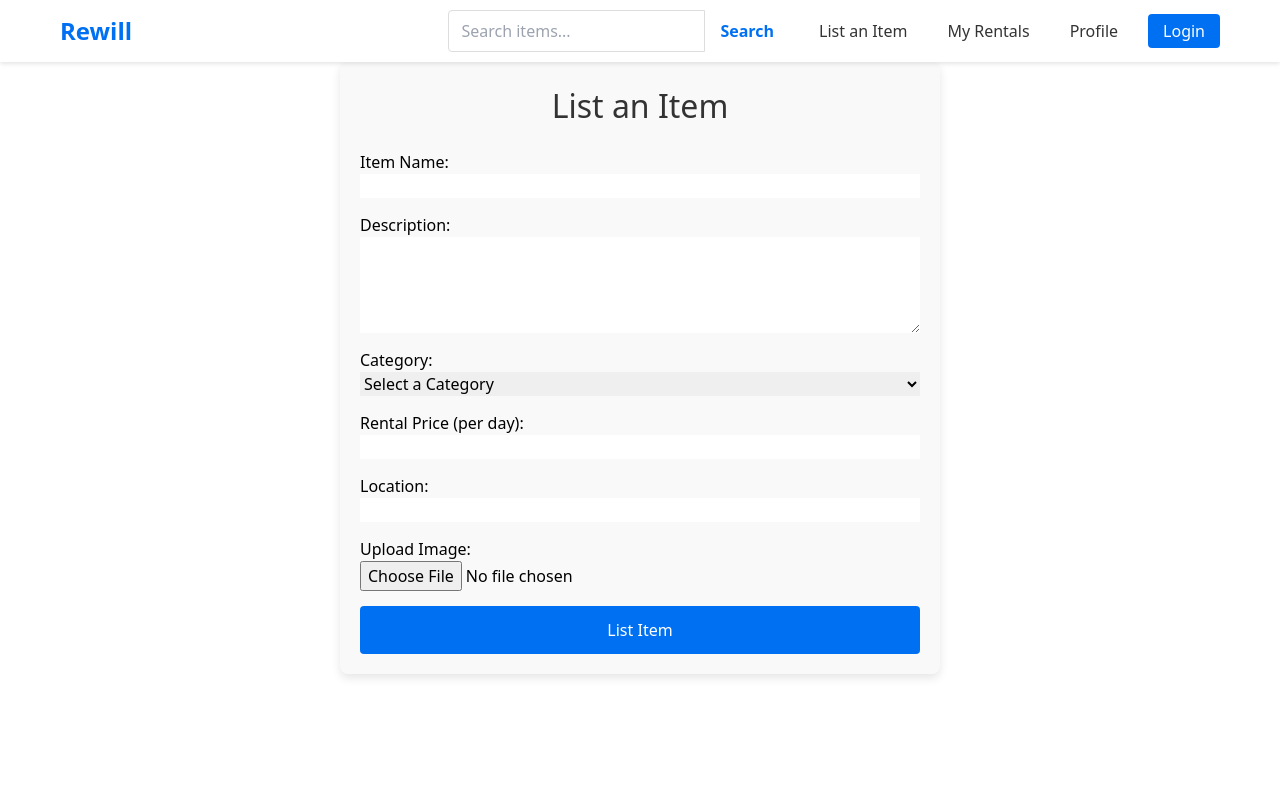
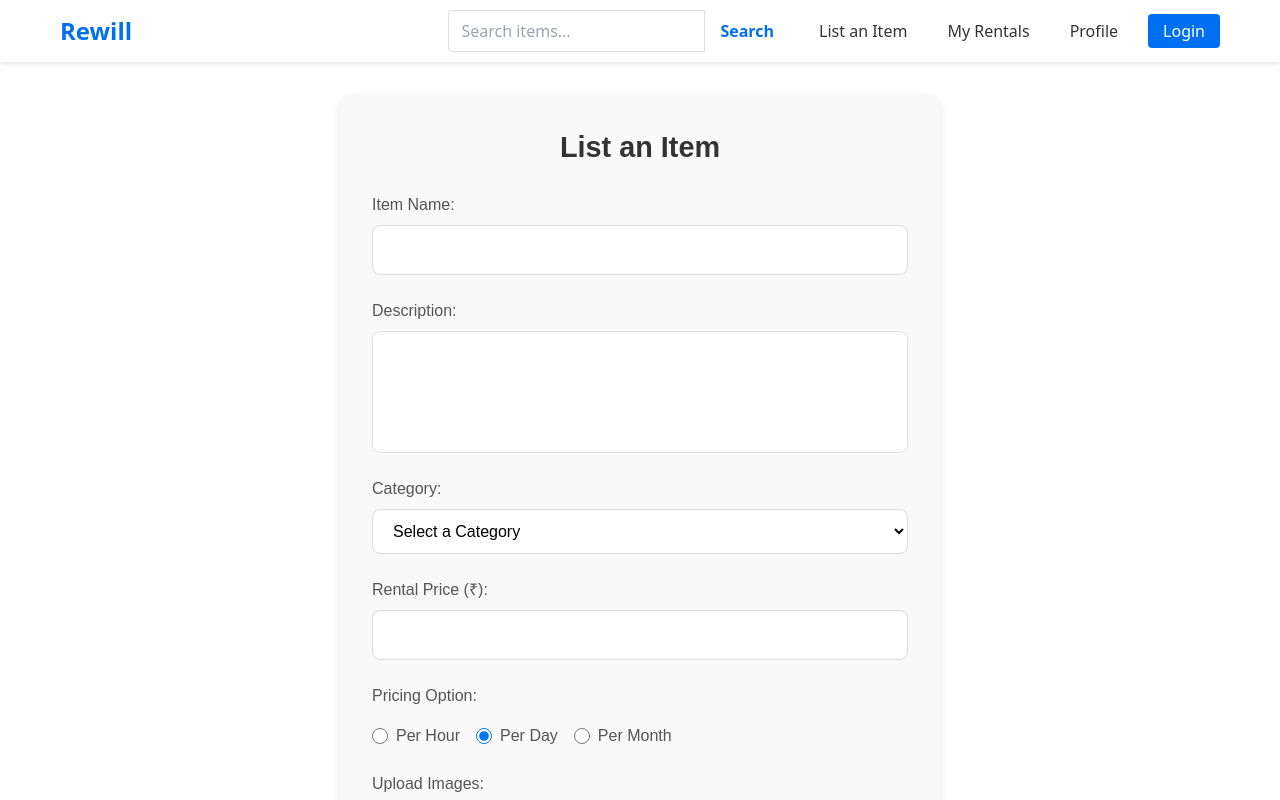
Before and after one commit to lohithreddym4/rewill, a Next.js app: page /items/create in a window 1280 px wide. Shown: the top 800 px of the page. Built offline with nearby package versions, Linux system fonts and the light colour scheme.

Commit message:
fixed list an item page

```diff
--- a/src/components/ListForm.js
+++ b/src/components/ListForm.js
@@ -9,9 +9,12 @@ const ListForm = () => {
     description: "",
     category: "",
     price: "",
+    pricingOption: "perDay", // Default to 'perDay'
     location: "",
-    image: null,
+    images: [],
+    thumbnail: null, // To store the selected thumbnail
   });
+  const [previewImage, setPreviewImage] = useState(null);
 
   const handleChange = (e) => {
     const { name, value } = e.target;
@@ -22,18 +25,28 @@ const ListForm = () => {
   };
 
   const handleImageUpload = (e) => {
+    const files = Array.from(e.target.files);
     setFormData((prev) => ({
       ...prev,
-      image: e.target.files[0],
+      images: [...prev.images, ...files],
+    }));
+  };
+
+  const handleImageClick = (image) => {
+    setPreviewImage(URL.createObjectURL(image));
+  };
+
+  const handleThumbnailSelect = (image) => {
+    setFormData((prev) => ({
+      ...prev,
+      thumbnail: image,
     }));
   };
 
   const handleSubmit = (e) => {
     e.preventDefault();
-
-    // Submit the form (Replace this with API call later)
     console.log("Item listed:", formData);
-    alert("Item successfully listed!");
+    alert("Item successfully listed with thumbnail!");
   };
 
   return (
@@ -43,38 +56,41 @@ const ListForm = () => {
       <form className={styles.form} onSubmit={handleSubmit}>
         {/* Item Name */}
         <div className={styles.formGroup}>
-          <label className="label" htmlFor="name">Item Name:</label>
-          <input className="input"
+          <label className={styles.label} htmlFor="name">Item Name:</label>
+          <input
             type="text"
             id="name"
             name="name"
             value={formData.name}
             onChange={handleChange}
+            className={styles.input}
             required
           />
         </div>
 
         {/* Description */}
         <div className={styles.formGroup}>
-          <label className="label" htmlFor="description">Description:</label>
-          <textarea className="textarea"
+          <label className={styles.label} htmlFor="description">Description:</label>
+          <textarea
             id="description"
             name="description"
             value={formData.description}
             onChange={handleChange}
             rows="4"
+            className={styles.textarea}
             required
           />
         </div>
 
         {/* Category */}
         <div className={styles.formGroup}>
-          <label className="label" htmlFor="category">Category:</label>
-          <select className="select"
+          <label className={styles.label} htmlFor="category">Category:</label>
+          <select
             id="category"
             name="category"
             value={formData.category}
             onChange={handleChange}
+            className={styles.select}
             required
           >
             <option value="">Select a Category</option>
@@ -85,37 +101,103 @@ const ListForm = () => {
           </select>
         </div>
 
-        {/* Price */}
+        {/* Rental Price */}
         <div className={styles.formGroup}>
-          <label className="label" htmlFor="price">Rental Price (per day):</label>
-          <input className="input"
+          <label className={styles.label} htmlFor="price">Rental Price (₹):</label>
+          <input
             type="number"
             id="price"
             name="price"
             value={formData.price}
             onChange={handleChange}
+            className={styles.input}
             required
           />
         </div>
 
-        {/* Location */}
+        {/* Pricing Options */}
         <div className={styles.formGroup}>
-          <label className="label" htmlFor="location">Location:</label>
-          <input className="input"
-            type="text"
-            id="location"
-            name="location"
-            value={formData.location}
-            onChange={handleChange}
-            required
-          />
+          <label className={styles.label}>Pricing Option:</label>
+          <div className={styles.radioGroup}>
+            <label className={styles.radioLabel}>
+              <input
+                type="radio"
+                name="pricingOption"
+                value="perHour"
+                checked={formData.pricingOption === "perHour"}
+                onChange={handleChange}
+                className={styles.radioInput}
+              />
+              Per Hour
+            </label>
+            <label className={styles.radioLabel}>
+              <input
+                type="radio"
+                name="pricingOption"
+                value="perDay"
+                checked={formData.pricingOption === "perDay"}
+                onChange={handleChange}
+                className={styles.radioInput}
+              />
+              Per Day
+            </label>
+            <label className={styles.radioLabel}>
+              <input
+                type="radio"
+                name="pricingOption"
+                value="perMonth"
+                checked={formData.pricingOption === "perMonth"}
+                onChange={handleChange}
+                className={styles.radioInput}
+              />
+              Per Month
+            </label>
+          </div>
         </div>
 
         {/* Image Upload */}
         <div className={styles.formGroup}>
-          <label className="label" htmlFor="image">Upload Image:</label>
-          <input className="input" type="file" id="image" name="image" onChange={handleImageUpload} required />
+          <label className={styles.label} htmlFor="images">Upload Images:</label>
+          <input
+            type="file"
+            id="images"
+            name="images"
+            accept="image/*"
+            multiple
+            onChange={handleImageUpload}
+            className={styles.input}
+          />
         </div>
+
+        {/* Image Thumbnails */}
+        <div className={styles.imagePreview}>
+          {formData.images.map((image, index) => (
+            <div key={index} className={styles.imageContainer}>
+              <img
+                src={URL.createObjectURL(image)}
+                alt={`Preview ${index + 1}`}
+                className={styles.previewImage}
+                onClick={() => handleImageClick(image)}
+              />
+              <button
+                type="button"
+                className={`${styles.thumbnailButton} ${
+                  formData.thumbnail === image ? styles.selectedThumbnail : ""
+                }`}
+                onClick={() => handleThumbnailSelect(image)}
+              >
+                {formData.thumbnail === image ? "Selected" : "Set as Thumbnail"}
+              </button>
+            </div>
+          ))}
+        </div>
+
+        {/* Enlarged Image Preview */}
+        {previewImage && (
+          <div className={styles.previewOverlay} onClick={() => setPreviewImage(null)}>
+            <img src={previewImage} alt="Preview" className={styles.previewLarge} />
+          </div>
+        )}
 
         {/* Submit Button */}
         <button type="submit" className={styles.submitButton}>
--- a/src/styles/ListPage.module.css
+++ b/src/styles/ListPage.module.css
@@ -1,62 +1,262 @@
+/* ListPage.module.css */
 .container {
   max-width: 600px;
-    margin: 0 auto;
-    padding: 20px;
-    background-color: #f9f9f9;
-    border-radius: 8px;
-    box-shadow: 0px 4px 10px rgba(0, 0, 0, 0.1);
+  margin: 2rem auto;
+  padding: 2rem;
+  background: #f9f9f9;
+  border-radius: 12px;
+  box-shadow: 0 4px 10px rgba(0, 0, 0, 0.1);
+  font-family: "Arial", sans-serif;
 }
 
 .title {
-    font-size: 2rem;
-    margin-bottom: 20px;
+  font-size: 1.8rem;
+  font-weight: bold;
   text-align: center;
+  margin-bottom: 1.5rem;
   color: #333;
 }
 
 .form {
   display: flex;
   flex-direction: column;
-    gap: 15px;
+  gap: 1.5rem;
 }
 
 .formGroup {
   display: flex;
   flex-direction: column;
+  gap: 0.5rem;
 }
 
 .label {
   font-size: 1rem;
-    margin-bottom: 5px;
+  font-weight: 500;
   color: #555;
 }
 
-  .input, .select, .textarea {
-    padding: 10px;
+.input,
+.textarea,
+.select {
+  width: 100%;
+  padding: 0.75rem 1rem;
   font-size: 1rem;
   border: 1px solid #ddd;
-    border-radius: 4px;
+  border-radius: 8px;
+  background: #fff;
+  transition: all 0.3s ease;
+  outline: none;
+}
+
+.input:focus,
+.textarea:focus,
+.select:focus {
+  border-color: #007bff;
+  box-shadow: 0 0 5px rgba(0, 123, 255, 0.4);
 }
 
 .textarea {
   resize: none;
 }
 
-  .input[type="file"] {
-    padding: 0;
+.checkboxGroup {
+  display: flex;
+  gap: 1rem;
+}
+
+.checkboxGroup label {
+  display: flex;
+  align-items: center;
+  gap: 0.5rem;
+  font-size: 0.9rem;
+  font-weight: 500;
+  color: #333;
+  cursor: pointer;
+}
+
+.checkboxGroup input {
+  accent-color: #007bff;
+}
+
+/* Updated ListPage.module.css */
+.rangeSlider {
+  width: 100%;
+  -webkit-appearance: none;
+  background: #ddd;
+  height: 6px;
+  border-radius: 10px;
+  outline: none;
+  margin-top: 0.5rem;
+}
+.radioGroup {
+  display: flex;
+  gap: 1rem;
+  margin-top: 0.5rem;
+}
+
+.radioLabel {
+  display: flex;
+  align-items: center;
+  gap: 0.5rem;
+  font-size: 1rem;
+  color: #555;
+  cursor: pointer;
+}
+
+.radioInput {
+  width: 16px;
+  height: 16px;
+  cursor: pointer;
+}
+
+.radioInput:checked + label {
+  font-weight: bold;
+  color: #007bff;
+}
+
+/* Rest of the CSS remains the same */
+
+.rangeSlider::-webkit-slider-thumb {
+  -webkit-appearance: none;
+  appearance: none;
+  width: 16px;
+  height: 16px;
+  background: #007bff;
+  border-radius: 50%;
+  cursor: pointer;
+  box-shadow: 0 2px 5px rgba(0, 123, 255, 0.5);
+}
+
+.rangeSlider::-moz-range-thumb {
+  width: 16px;
+  height: 16px;
+  background: #007bff;
+  border-radius: 50%;
+  cursor: pointer;
+  box-shadow: 0 2px 5px rgba(0, 123, 255, 0.5);
+}
+
+
+.submitButton {
+  padding: 0.75rem 1.5rem;
+  font-size: 1rem;
+  font-weight: bold;
+  color: white;
+  background: #007bff;
+  border: none;
+  border-radius: 8px;
+  cursor: pointer;
+  text-align: center;
+  transition: all 0.3s ease;
+}
+
+.submitButton:hover {
+  background: #0056b3;
+  box-shadow: 0 4px 10px rgba(0, 123, 255, 0.3);
+}
+
+.imagePreview {
+  display: flex;
+  flex-wrap: wrap;
+  gap: 1rem;
+  margin-top: 0.5rem;
+}
+
+.previewImage {
+  width: 70px;
+  height: 70px;
+  object-fit: cover;
+  border-radius: 8px;
+  box-shadow: 0 2px 5px rgba(0, 0, 0, 0.2);
+  border: 2px solid #ddd;
+}
+
+.previewImage:hover {
+  border-color: #007bff;
+}
+
+@media (max-width: 768px) {
+  .container {
+    padding: 1.5rem;
+  }
+
+  .title {
+    font-size: 1.5rem;
   }
 
   .submitButton {
-    background-color: #0070f3;
-    color: white;
-    border: none;
-    padding: 12px;
-    font-size: 1rem;
-    border-radius: 4px;
-    cursor: pointer;
-    transition: background-color 0.3s;
+    font-size: 0.9rem;
+  }
+}
+.imageContainer {
+  position: relative;
+  display: inline-block;
+  margin-right: 1rem;
+  margin-bottom: 1rem;
 }
 
-  .submitButton:hover {
-    background-color: #005bb5;
+.thumbnailButton {
+  position: absolute;
+  bottom: 0.5rem;
+  left: 50%;
+  transform: translateX(-50%);
+  padding: 0.5rem 1rem;
+  font-size: 0.9rem;
+  background-color: #007bff;
+  color: #fff;
+  border: none;
+  border-radius: 5px;
+  cursor: pointer;
+  transition: background-color 0.3s ease;
 }
+
+.thumbnailButton:hover {
+  background-color: #0056b3;
+}
+
+.selectedThumbnail {
+  background-color: #28a745;
+}
+
+.selectedThumbnail:hover {
+  background-color: #1e7e34;
+}
+
+.imagePreview {
+  display: flex;
+  flex-wrap: wrap;
+  gap: 1rem;
+}
+
+.previewImage {
+  width: 100px;
+  height: 100px;
+  object-fit: cover;
+  border: 2px solid #ccc;
+  cursor: pointer;
+  transition: transform 0.2s ease, border 0.2s ease;
+}
+
+.previewImage:hover {
+  transform: scale(1.1);
+  border-color: #007bff;
+}
+
+.previewOverlay {
+  position: fixed;
+  top: 0;
+  left: 0;
+  width: 100%;
+  height: 100%;
+  background: rgba(0, 0, 0, 0.8);
+  display: flex;
+  justify-content: center;
+  align-items: center;
+  cursor: pointer;
+}
+
+.previewLarge {
+  max-width: 80%;
+  max-height: 80%;
+  border-radius: 10px;
+}
```
Lines whose indentation alone changed are shown as unchanged.
